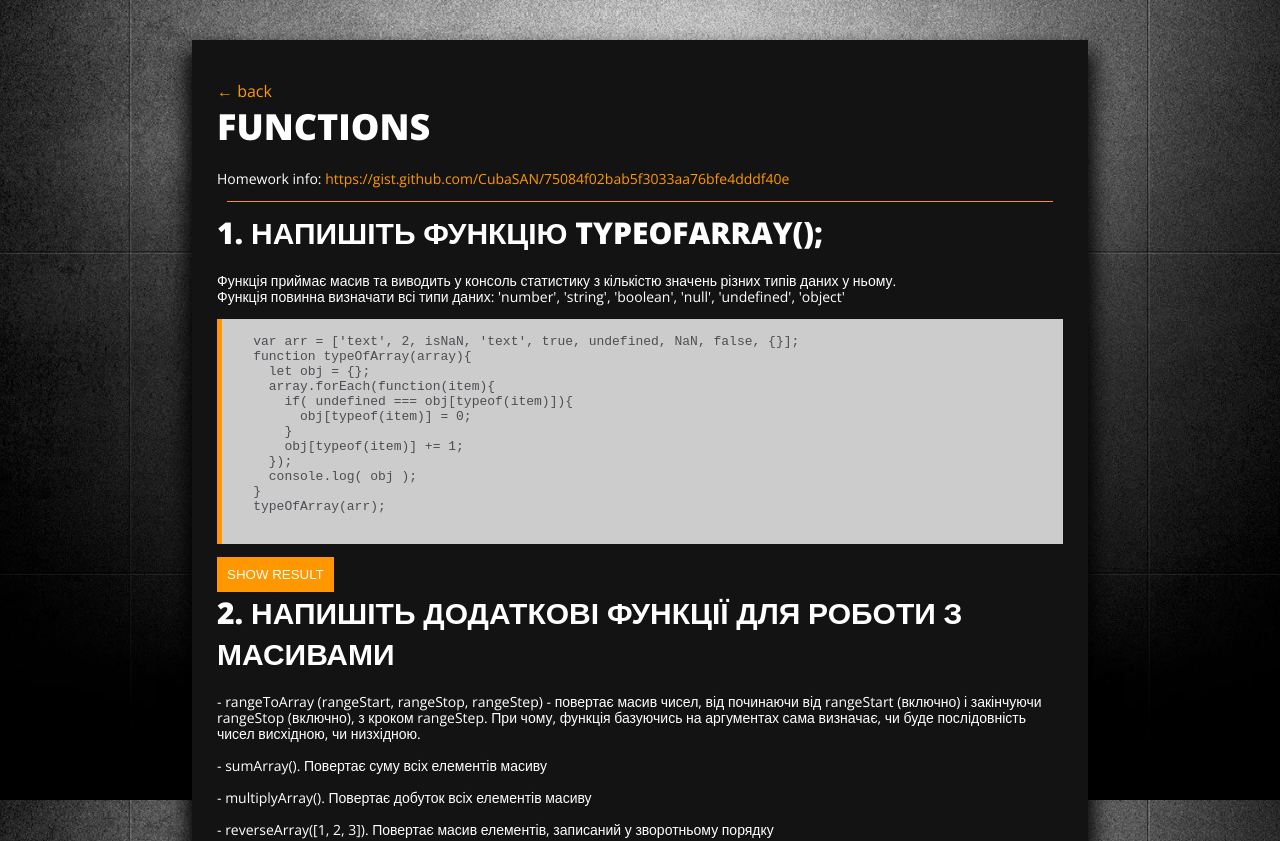
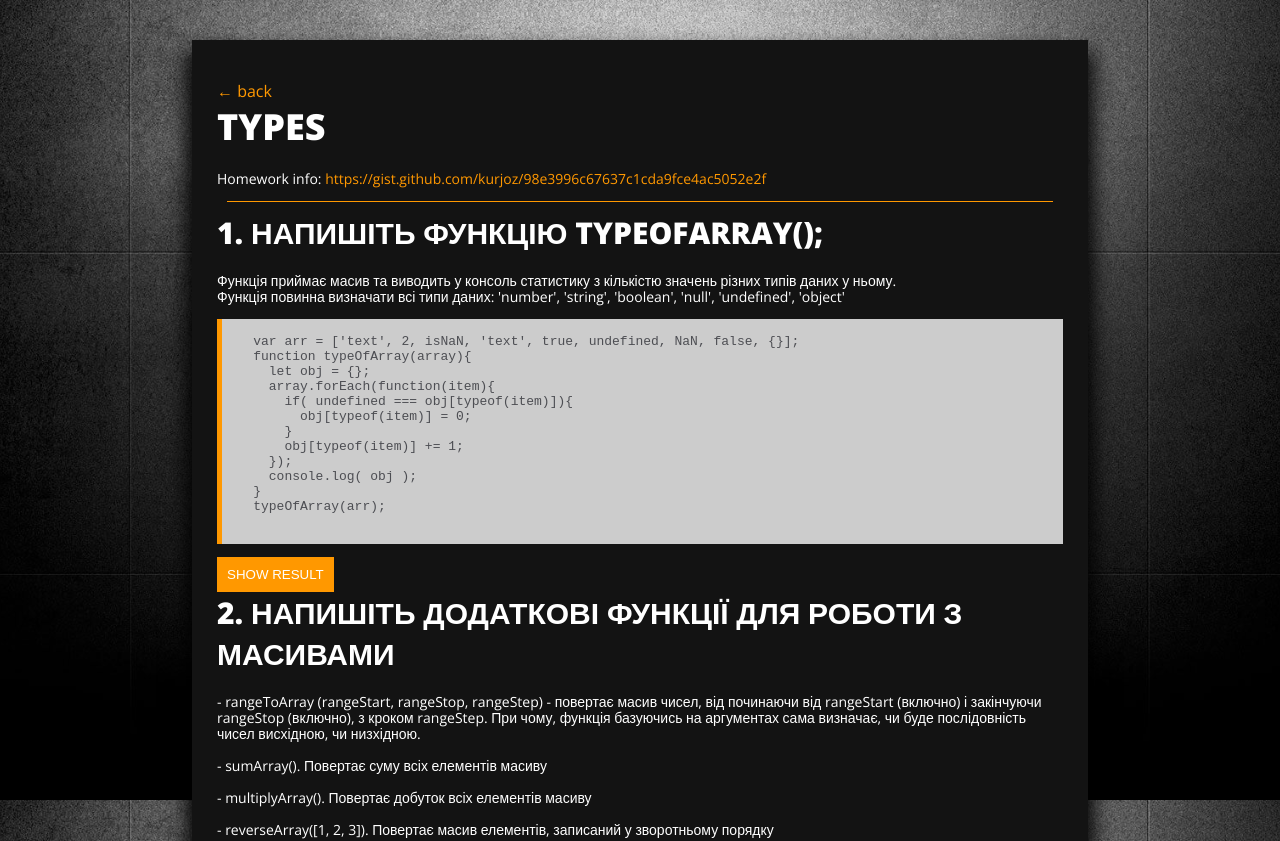
Before and after one commit to mentikora/iwannabeseniorjs.io, a plain HTML site: page types.html in a window 1280 px wide. Shown: the top 841 px of the page. Drawn offline with nearby package versions, Linux system fonts and the light colour scheme.

Commit message:
types title, hw link

```diff
--- a/types.html
+++ b/types.html
@@ -8,9 +8,9 @@
 <body>
   <section class="section_content">
     <a href="index.html">&larr; back</a>
-    <h1>Functions</h1>
+    <h1>Types</h1>
     <p class="text_style">
-      Homework info: <a href="https://gist.github.com/CubaSAN/75084f02bab5f3033aa76bfe4dddf40e" target="_blank">https://gist.github.com/CubaSAN/75084f02bab5f3033aa76bfe4dddf40e</a>
+      Homework info: <a href="https://gist.github.com/kurjoz/98e3996c67637c1cda9fce4ac5052e2f" target="_blank">https://gist.github.com/kurjoz/98e3996c67637c1cda9fce4ac5052e2f</a>
     </p>
     <div class="divider"></div>
 
```
